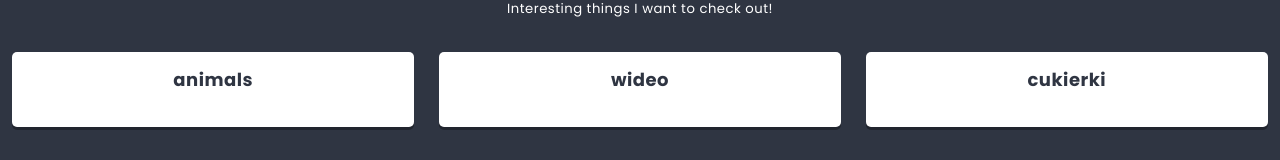
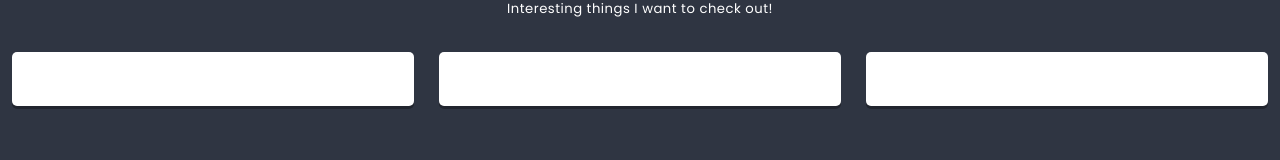
Before and after one commit to jhandzel130696/React-2, a React app: page / in a window 1280 px wide. Shown: the part 380-540 px from the top of the page. Built offline with nearby package versions, Linux system fonts and the light colour scheme.

Commit message:
wyswietlanie kolumn bez tytulu

```diff
--- a/src/components/Column/Column.js
+++ b/src/components/Column/Column.js
@@ -12,9 +12,7 @@ class Column extends React.Component{
         return(
             <section className={styles.component}>
                 <h3 className={styles.title}>
-                    {this.props.animals}
-                    {this.props.wideo}
-                    {this.props.cukierki}
+
                 </h3>
             </section>
         )
--- a/src/components/List/List.js
+++ b/src/components/List/List.js
@@ -6,6 +6,10 @@ import Column from '../Column/Column';
 import {settings} from '../../data/dataStore';
 import ReactHtmlParser from 'react-html-parser';
 class List extends React.Component {
+    state={
+        columns: this.props.columns || [],
+    }
+
     static propTypes ={
         title: PropTypes.node.isRequired,
         img:PropTypes.string,
@@ -26,9 +30,9 @@ class List extends React.Component {
             {ReactHtmlParser(this.props.description)}
         </div>
         <div className={styles.columns}>
-            <Column animals={'animals'}/>
-            <Column wideo={'wideo'}/>
-            <Column cukierki={'cukierki'}/>
+        {this.state.columns.map(({key, ...columnProps}) => (
+        <Column key={key} {...columnProps} />
+            ))}
 
         </div>
       </section>
```
